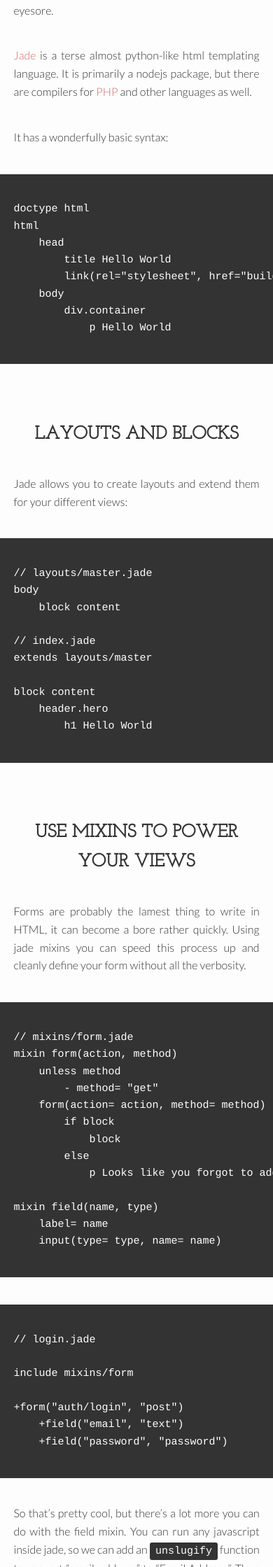
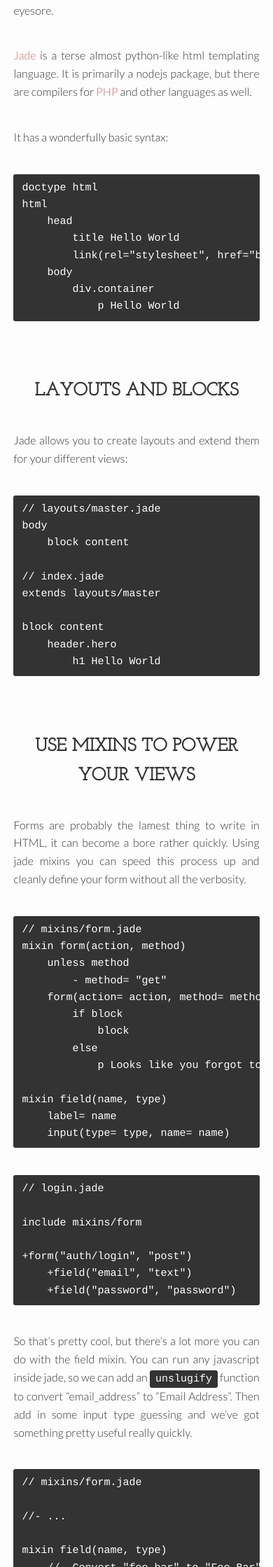
Before and after one commit to lsjroberts/gelatin-design, a Jekyll site: the page built from _posts/2014-02-16-clean-your-html-with-jade.md, in a window 390 px wide. Shown: the part 415-2654 px from the top of the page at 70% size. Built offline with Jekyll 4.4.1, drawn with Linux system fonts in a browser that asks for light colours.

Commit message:
Fixed code blocks on mobile

```diff
--- a/_sass/_layout.scss
+++ b/_sass/_layout.scss
@@ -164,5 +164,11 @@
         margin-left: -$spacing-unit;
         margin-right: -$spacing-unit;
         padding: $spacing-unit/2 $spacing-unit;
+
+        @include media-query($on-laptop) {
+            margin-left: 0;
+            margin-right: 0;
+            padding: 8px 12px;
+        }
     }
 }
```
Also changed, not shown: 2 other files.
